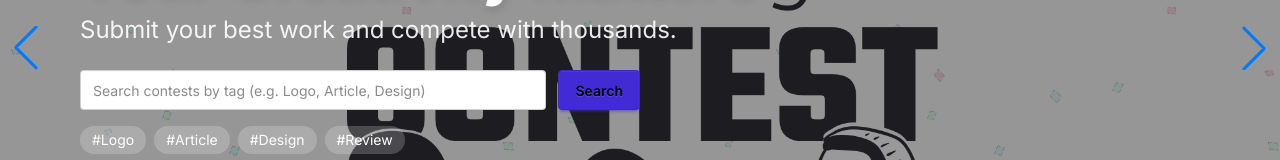
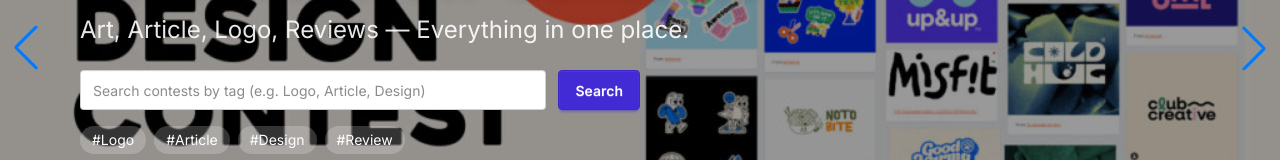
Before and after one commit to bayjidmia/My-Contest-Hub, a React (Vite) app: page / in a window 1280 px wide. Shown: the part 279-439 px from the top of the page. Built offline with nearby package versions, Linux system fonts and the light colour scheme; no server answers.

Commit message:
changes button color for dark and light theme

```diff
--- a/src/Pages/Home/Banner/Banner.jsx
+++ b/src/Pages/Home/Banner/Banner.jsx
@@ -13,7 +13,6 @@ import "swiper/css/effect-fade";
 import image1 from "../../../assets/image copy 2.png";
 import image2 from "../../../assets/image copy.png";
 import image3 from "../../../assets/image.png";
-import useAxiosSecure from "../../../Hook/useAxiosSecure";
 
 const slides = [
   {
@@ -35,8 +34,6 @@ const slides = [
 
 const Banner = ({ onSearch }) => {
   const [searchText, setSearchText] = useState("");
-
-  const axiosSecure = useAxiosSecure();
 
   const handleSearch = async () => {};
 
@@ -79,7 +76,7 @@ const Banner = ({ onSearch }) => {
                   />
                   <button
                     onClick={handleSearch}
-                    className="btn  text-black btn-primary"
+                    className="btn  text-white btn-primary dark:text-black"
                   >
                     Search
                   </button>
--- a/src/Pages/Mycreatedcontest/Mycreatedcontest.jsx
+++ b/src/Pages/Mycreatedcontest/Mycreatedcontest.jsx
@@ -217,7 +217,7 @@ const Mycreatedcontest = () => {
           </p>
         </div>
         <Link to="/dashboard/add-contest">
-          <button className="bg-primary hover:bg-black text-black hover:text-white px-6 py-3 rounded-2xl font-black transition-all duration-300 shadow-lg shadow-primary/20 flex items-center gap-2">
+          <button className="bg-primary hover:bg-black text-white dark:text-black hover:text-white px-6 py-3 rounded-2xl font-black transition-all duration-300 shadow-lg shadow-primary/20 flex items-center gap-2">
             Launch New Contest +
           </button>
         </Link>
```
